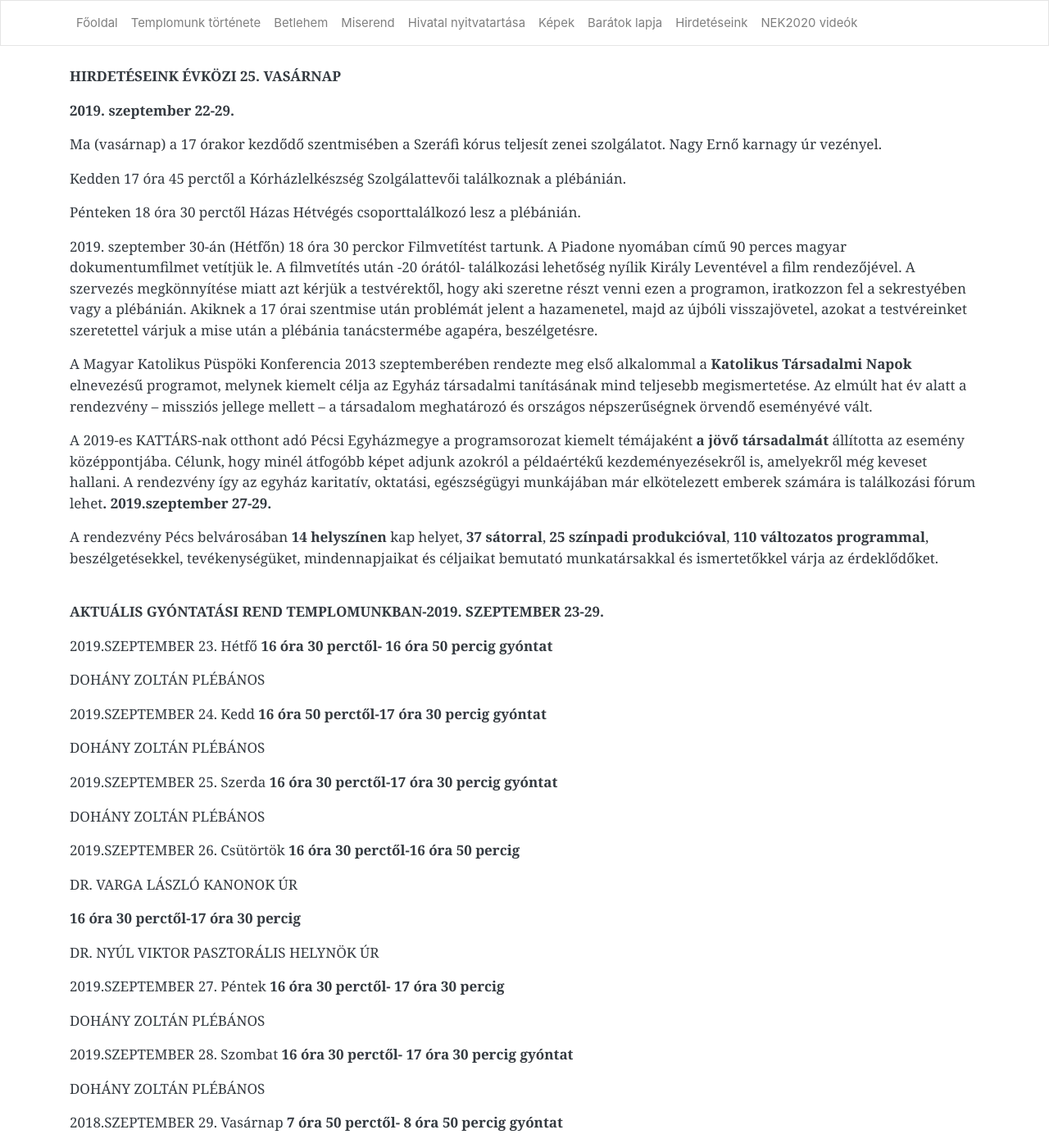
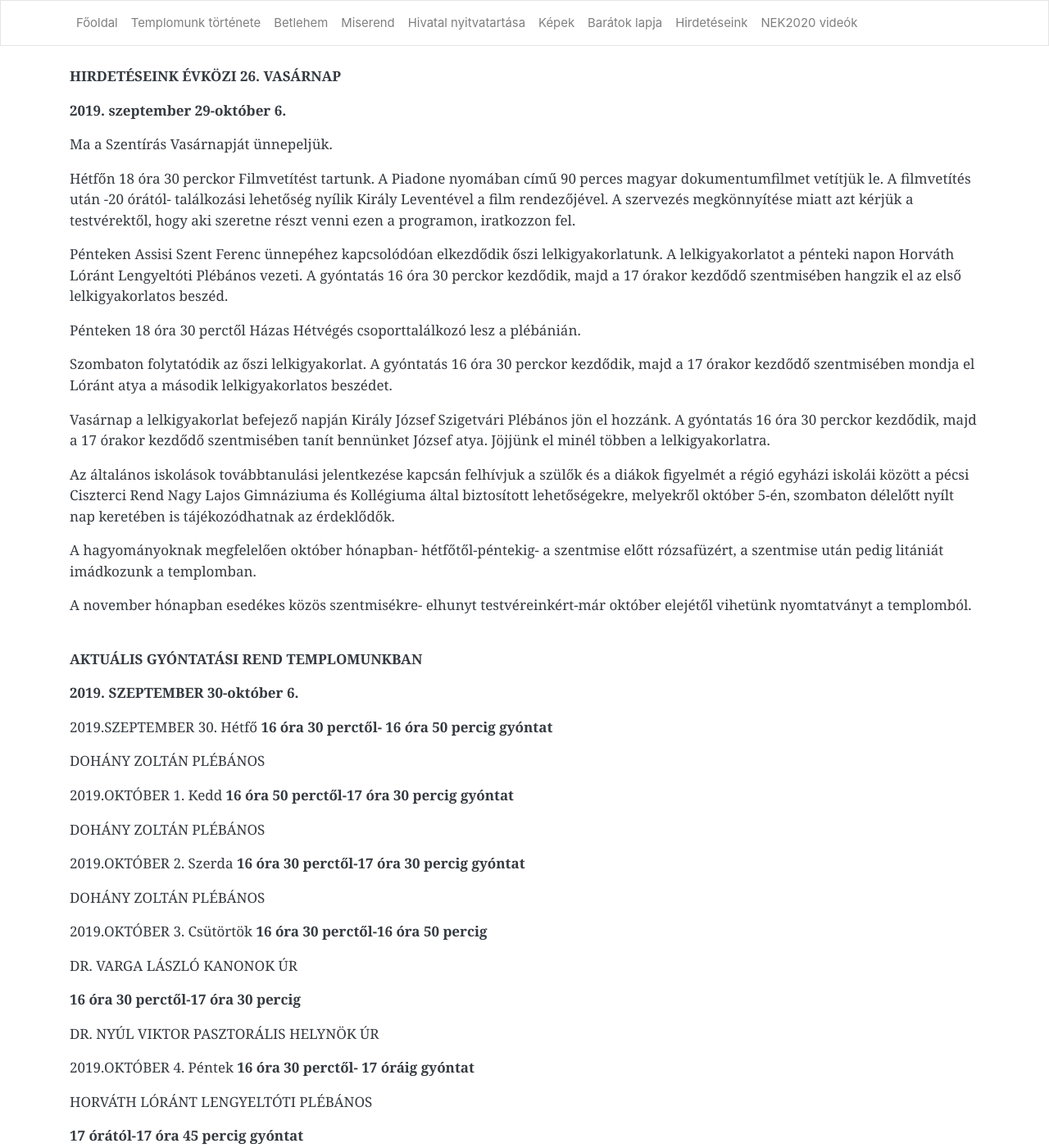
Before and after one commit to pecsi-ferences/pecsi-ferences.github.io, a Jekyll site: the page built from hirdeteseink.md, in a window 1280 px wide and 1400 px high. Shown: the whole window at 82% size. Built offline with Jekyll 4.4.1, drawn with Linux system fonts in a browser that asks for light colours; nearby versions of some CDN libraries; some of the changed text lies outside the part shown.

Commit message:
Update from Forestry.io Zoltán Dohány updated hirdeteseink.md

```diff
--- a/hirdeteseink.md
+++ b/hirdeteseink.md
@@ -3,27 +3,97 @@ layout: default
 title: Hirdetéseink
 
 ---
-**HIRDETÉSEINK ÉVKÖZI 25. VASÁRNAP**
-
-**2019. szeptember 22-29.**
-
-Ma (vasárnap) a 17 órakor kezdődő szentmisében a Szeráfi kórus teljesít zenei szolgálatot. Nagy Ernő karnagy úr vezényel.
-
-Kedden 17 óra 45 perctől a Kórházlelkészség Szolgálattevői találkoznak a plébánián.
+**HIRDETÉSEINK ÉVKÖZI 26. VASÁRNAP**
+
+**2019. szeptember 29-október 6.**
+
+Ma a Szentírás Vasárnapját ünnepeljük.
+
+Hétfőn 18 óra 30 perckor Filmvetítést tartunk. A Piadone nyomában című 90 perces magyar dokumentumfilmet vetítjük le. A filmvetítés után -20 órától- találkozási lehetőség nyílik Király Leventével a film rendezőjével. A szervezés megkönnyítése miatt azt kérjük a testvérektől, hogy aki szeretne részt venni ezen a programon, iratkozzon fel.
+
+Pénteken Assisi Szent Ferenc ünnepéhez kapcsolódóan elkezdődik őszi lelkigyakorlatunk. A lelkigyakorlatot a pénteki napon Horváth Lóránt Lengyeltóti Plébános vezeti. A gyóntatás 16 óra 30 perckor kezdődik, majd a 17 órakor kezdődő szentmisében hangzik el az első lelkigyakorlatos beszéd.
 
 Pénteken 18 óra 30 perctől Házas Hétvégés csoporttalálkozó lesz a plébánián.
 
-2019\. szeptember 30-án (Hétfőn) 18 óra 30 perckor Filmvetítést tartunk. A Piadone nyomában című 90 perces magyar dokumentumfilmet vetítjük le. A filmvetítés után -20 órától- találkozási lehetőség nyílik Király Leventével a film rendezőjével. A szervezés megkönnyítése miatt azt kérjük a testvérektől, hogy aki szeretne részt venni ezen a programon, iratkozzon fel a sekrestyében vagy a plébánián. Akiknek a 17 órai szentmise után problémát jelent a hazamenetel, majd az újbóli visszajövetel, azokat a testvéreinket szeretettel várjuk a mise után a plébánia tanácstermébe agapéra, beszélgetésre.
-
-A Magyar Katolikus Püspöki Konferencia 2013 szeptemberében rendezte meg első alkalommal a **Katolikus Társadalmi Napok** elnevezésű programot, melynek kiemelt célja az Egyház társadalmi tanításának mind teljesebb megismertetése. Az elmúlt hat év alatt a rendezvény – missziós jellege mellett – a társadalom meghatározó és országos népszerűségnek örvendő eseményévé vált.
-
-A 2019-es KATTÁRS-nak otthont adó Pécsi Egyházmegye a programsorozat kiemelt témájaként **a jövő társadalmát** állította az esemény középpontjába. Célunk, hogy minél átfogóbb képet adjunk azokról a példaértékű kezdeményezésekről is, amelyekről még keveset hallani. A rendezvény így az egyház karitatív, oktatási, egészségügyi munkájában már elkötelezett emberek számára is találkozási fórum lehet**. 2019.szeptember 27-29.**
-
-A rendezvény Pécs belvárosában **14 helyszínen** kap helyet, **37 sátorral**, **25 színpadi produkcióval**, **110 változatos programmal**, beszélgetésekkel, tevékenységüket, mindennapjaikat és céljaikat bemutató munkatársakkal és ismertetőkkel várja az érdeklődőket.
+Szombaton folytatódik az őszi lelkigyakorlat. A gyóntatás 16 óra 30 perckor kezdődik, majd a 17 órakor kezdődő szentmisében mondja el Lóránt atya a második lelkigyakorlatos beszédet.
+
+Vasárnap a lelkigyakorlat befejező napján Király József Szigetvári Plébános jön el hozzánk. A gyóntatás 16 óra 30 perckor kezdődik, majd a 17 órakor kezdődő szentmisében tanít bennünket József atya. Jöjjünk el minél többen a lelkigyakorlatra.
+
+Az általános iskolások továbbtanulási jelentkezése kapcsán felhívjuk a szülők és a diákok figyelmét a régió egyházi iskolái között a pécsi Ciszterci Rend Nagy Lajos Gimnáziuma és Kollégiuma által biztosított lehetőségekre, melyekről október 5-én, szombaton délelőtt nyílt nap keretében is tájékozódhatnak az érdeklődők.
+
+A hagyományoknak megfelelően október hónapban- hétfőtől-péntekig- a szentmise előtt rózsafüzért, a szentmise után pedig litániát imádkozunk a templomban.
+
+A november hónapban esedékes közös szentmisékre- elhunyt testvéreinkért-már október elejétől vihetünk nyomtatványt a templomból.
 
 | --- | --- |
 |  |  |
 
+**AKTUÁLIS GYÓNTATÁSI REND TEMPLOMUNKBAN**
+
+**2019. SZEPTEMBER 30-október 6.**
+
+2019\.SZEPTEMBER 30. Hétfő **16 óra 30 perctől- 16 óra 50 percig gyóntat**
+
+DOHÁNY ZOLTÁN PLÉBÁNOS
+
+2019\.OKTÓBER 1. Kedd **16 óra 50 perctől-17 óra 30 percig gyóntat**
+
+DOHÁNY ZOLTÁN PLÉBÁNOS
+
+2019\.OKTÓBER 2. Szerda **16 óra 30 perctől-17 óra 30 percig gyóntat**
+
+DOHÁNY ZOLTÁN PLÉBÁNOS
+
+2019\.OKTÓBER 3. Csütörtök **16 óra 30 perctől-16 óra 50 percig**
+
+DR. VARGA LÁSZLÓ KANONOK ÚR
+
+**16 óra 30 perctől-17 óra 30 percig**
+
+DR. NYÚL VIKTOR PASZTORÁLIS HELYNÖK ÚR
+
+2019\.OKTÓBER 4. Péntek **16 óra 30 perctől- 17 óráig gyóntat**
+
+HORVÁTH LÓRÁNT LENGYELTÓTI PLÉBÁNOS
+
+**17 órától-17 óra 45 percig gyóntat**
+
+DOHÁNY ZOLTÁN PLÉBÁNOS
+
+2019\.OKTÓBER 5. Szombat **16 óra 30 perctől- 17 óra 00 óráig gyóntat**
+
+HORVÁTH LÓRÁNT LENGYELTÓTI PLÉBÁNOS
+
+**17 órától-17 óra 45 percig gyóntat**
+
+DR. VARGA LÁSZLÓ KANONOK ÚR
+
+2019\.OKTÓBER 6. Vasárnap **7 óra 50 perctől- 8 óra 50 percig gyóntat**
+
+DR. VARGA LÁSZLÓ KANONOK ÚR
+
+**16 óra 30 perctől-17 óra 30 percig gyóntat**
+
+DOHÁNY ZOLTÁN PLÉBÁNOS
+
+**HIRDETÉSEINK ÉVKÖZI 25. VASÁRNAP**
+
+**2019. szeptember 22-29.**
+
+Ma (vasárnap) a 17 órakor kezdődő szentmisében a Szeráfi kórus teljesít zenei szolgálatot. Nagy Ernő karnagy úr vezényel.
+
+Kedden 17 óra 45 perctől a Kórházlelkészség Szolgálattevői találkoznak a plébánián.
+
+Pénteken 18 óra 30 perctől Házas Hétvégés csoporttalálkozó lesz a plébánián.
+
+2019\. szeptember 30-án (Hétfőn) 18 óra 30 perckor Filmvetítést tartunk. A Piadone nyomában című 90 perces magyar dokumentumfilmet vetítjük le. A filmvetítés után -20 órától- találkozási lehetőség nyílik Király Leventével a film rendezőjével. A szervezés megkönnyítése miatt azt kérjük a testvérektől, hogy aki szeretne részt venni ezen a programon, iratkozzon fel a sekrestyében vagy a plébánián. Akiknek a 17 órai szentmise után problémát jelent a hazamenetel, majd az újbóli visszajövetel, azokat a testvéreinket szeretettel várjuk a mise után a plébánia tanácstermébe agapéra, beszélgetésre.
+
+A Magyar Katolikus Püspöki Konferencia 2013 szeptemberében rendezte meg első alkalommal a **Katolikus Társadalmi Napok** elnevezésű programot, melynek kiemelt célja az Egyház társadalmi tanításának mind teljesebb megismertetése. Az elmúlt hat év alatt a rendezvény – missziós jellege mellett – a társadalom meghatározó és országos népszerűségnek örvendő eseményévé vált.
+
+A 2019-es KATTÁRS-nak otthont adó Pécsi Egyházmegye a programsorozat kiemelt témájaként **a jövő társadalmát__ állította az esemény középpontjába. Célunk, hogy minél átfogóbb képet adjunk azokról a példaértékű kezdeményezésekről is, amelyekről még keveset hallani. A rendezvény így az egyház karitatív, oktatási, egészségügyi munkájában már elkötelezett emberek számára is találkozási fórum lehet**. 2019.szeptember 27-29.**
+
+A rendezvény Pécs belvárosában **14 helyszínen** kap helyet, **37 sátorral**, **25 színpadi produkcióval**, **110 változatos programmal**, beszélgetésekkel, tevékenységüket, mindennapjaikat és céljaikat bemutató munkatársakkal és ismertetőkkel várja az érdeklődőket.
+
 **AKTUÁLIS GYÓNTATÁSI REND TEMPLOMUNKBAN-2019. SZEPTEMBER 23-29.**
 
 2019\.SZEPTEMBER 23. Hétfő **16 óra 30 perctől- 16 óra 50 percig gyóntat**
@@ -54,7 +124,7 @@ DOHÁNY ZOLTÁN PLÉBÁNOS
 
 DOHÁNY ZOLTÁN PLÉBÁNOS
 
-2018\.SZEPTEMBER 29. Vasárnap **7 óra 50 perctől- 8 óra 50 percig gyóntat**
+2019\.SZEPTEMBER 29. Vasárnap **7 óra 50 perctől- 8 óra 50 percig gyóntat**
 
 DOHÁNY ZOLTÁN PLÉBÁNOS
 
```
